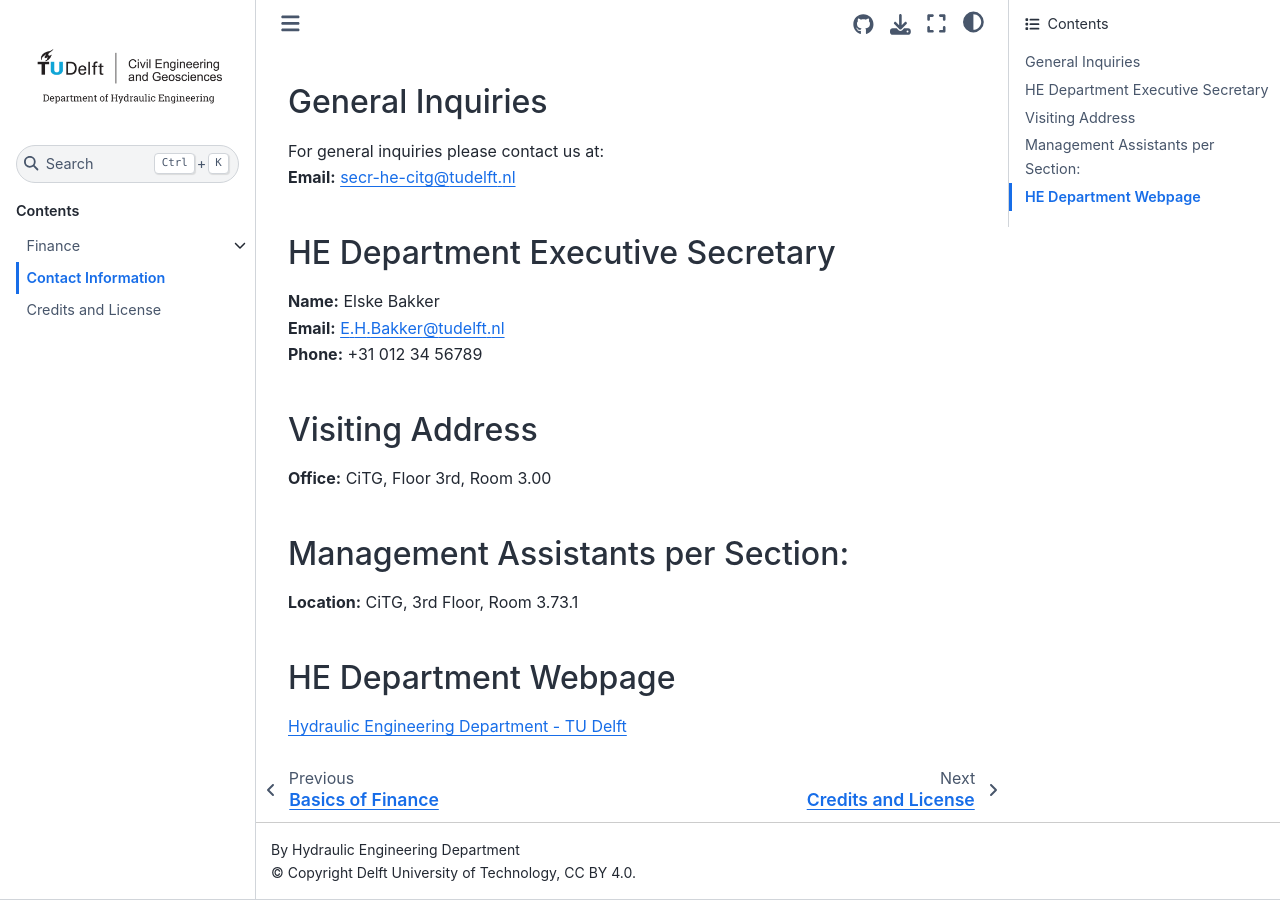
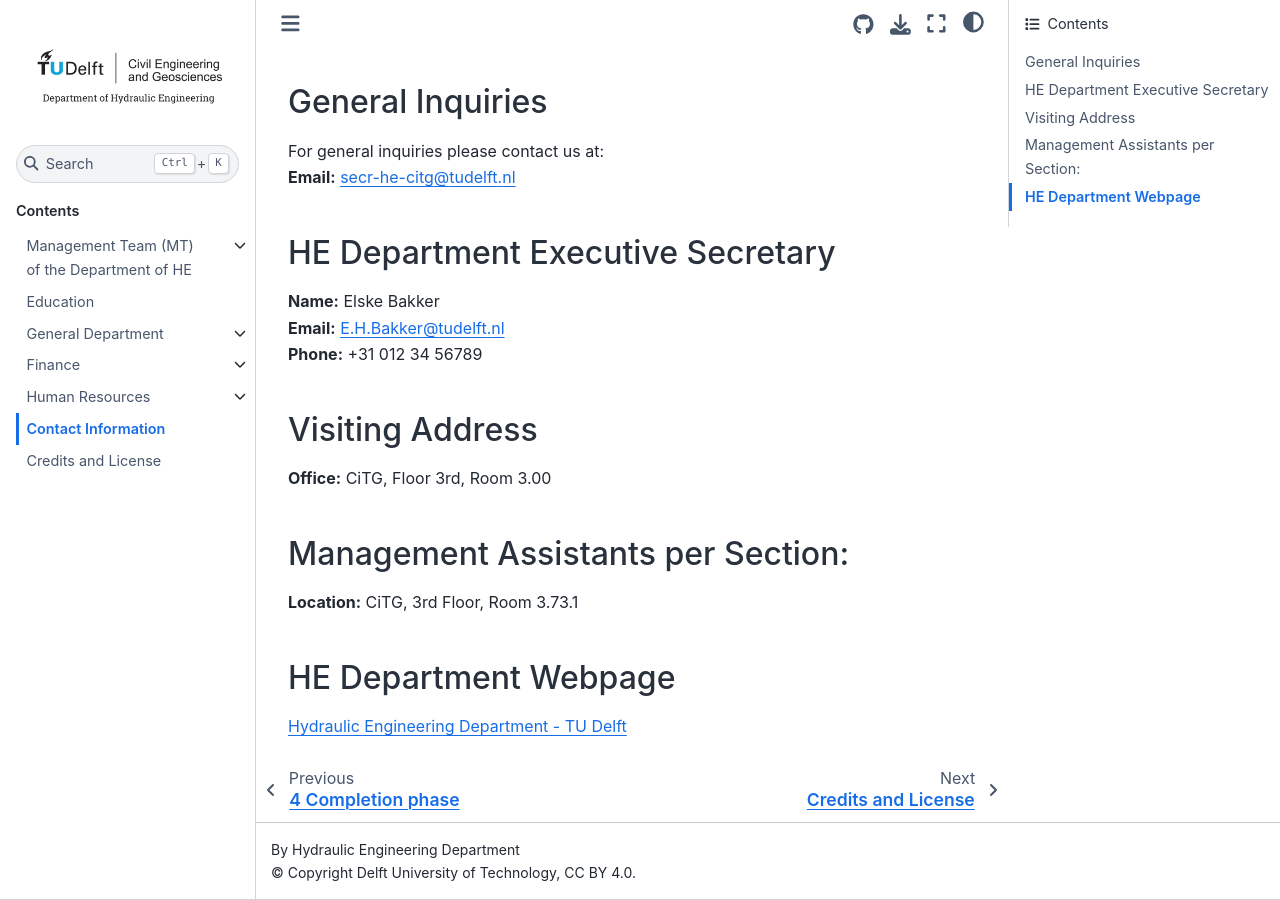
Before and after one commit to TeachBooks/he-staff, a Jupyter Book: the page built from book/contact.md, in a window 1280 px wide and 900 px high, scrolled down 526 px. Built offline with Jupyter Book 1.0.4 settings and Sphinx 7.4.7 and the Sphinx Book theme 1.1.4, drawn with Linux system fonts in a browser that asks for light colours; pages that are not in the unit, such as notebooks, are missing from menus; some of the changed lines change nothing that is shown.

Commit message:
Update _toc.yml

```diff
--- a/book/_toc.yml
+++ b/book/_toc.yml
@@ -4,41 +4,40 @@
 parts:
   - caption: Contents
     chapters:
-    - file: some_content/board.md
+    - file: some_content/HE_Department_Board/board.md
       sections:
-      - file: some_content/management_board.md
-    - file: some_content/education.md
-    - file: some_content/department.md
+      - file: some_content/HE_Department_Board/management_board.md
+    - file: some_content/Education/education.md
+    - file: some_content/General_Department/department.md
       sections:
-      - file: some_content/floorplans.md
+      - file: some_content/General_Department/Floorplans/floorplans.md
         sections:
-        - file: some_content/office_layouts.md
-        - file: some_content/workspace_guidelines.md
+        - file: some_content/General_Department/Floorplans/office_layouts.md
+        - file: some_content/General_Department/Floorplans/workspace_guidelines.md
     - file: some_content/Finance/finance.md
       sections:
       - file: some_content/Finance/MoneyStreamsUniversity.md
-    - file: some_content/HR.md
+    - file: some_content/HR/HR.md
       sections:
-
       # Hiring procedure PhD and PostDocs
-      - file: some_content/Hiring/PhDPostDocs/0Introduction.md
+      - file: some_content/HR/Hiring/PhDPostDocs/0Introduction.md
         sections:
-        - file: some_content/Hiring/PhDPostDocs/1PreparationPhase.md
+        - file: some_content/HR/Hiring/PhDPostDocs/1PreparationPhase.md
           # sections:
-          # - file: some_content/Hiring/1_1FinancialDepartmentalChecks.md
-          # - file: some_content/Hiring/1_2VacancyFormat.md
-          # - file: some_content/Hiring/1_3PublishVacancy.md
-        - file: some_content/Hiring/PhDPostDocs/2RecruitmentPhase.md
-        - file: some_content/Hiring/PhDPostDocs/3SelectionPhase.md
-        - file: some_content/Hiring/PhDPostDocs/4CompletionPhase.md
+          # - file: some_content/HR/Hiring/1_1FinancialDepartmentalChecks.md
+          # - file: some_content/HR/Hiring/1_2VacancyFormat.md
+          # - file: some_content/HR/Hiring/1_3PublishVacancy.md
+        - file: some_content/HR/Hiring/PhDPostDocs/2RecruitmentPhase.md
+        - file: some_content/HR/Hiring/PhDPostDocs/3SelectionPhase.md
+        - file: some_content/HR/Hiring/PhDPostDocs/4CompletionPhase.md
 
         # Hiring procedure Higher functions (assistant professors, associate professors, lecturers)
-      - file: some_content/Hiring/HigherFunctions/0Introduction.md
+      - file: some_content/HR/Hiring/HigherFunctions/0Introduction.md
         sections:
-        - file: some_content/Hiring/HigherFunctions/1PreparationPhase.md
-        - file: some_content/Hiring/HigherFunctions/2RecruitmentPhase.md
-        - file: some_content/Hiring/HigherFunctions/3SelectionPhase.md
-        - file: some_content/Hiring/HigherFunctions/4CompletionPhase.md
+        - file: some_content/HR/Hiring/HigherFunctions/1PreparationPhase.md
+        - file: some_content/HR/Hiring/HigherFunctions/2RecruitmentPhase.md
+        - file: some_content/HR/Hiring/HigherFunctions/3SelectionPhase.md
+        - file: some_content/HR/Hiring/HigherFunctions/4CompletionPhase.md
 
     - file: contact.md
     - file: credits.md
```
